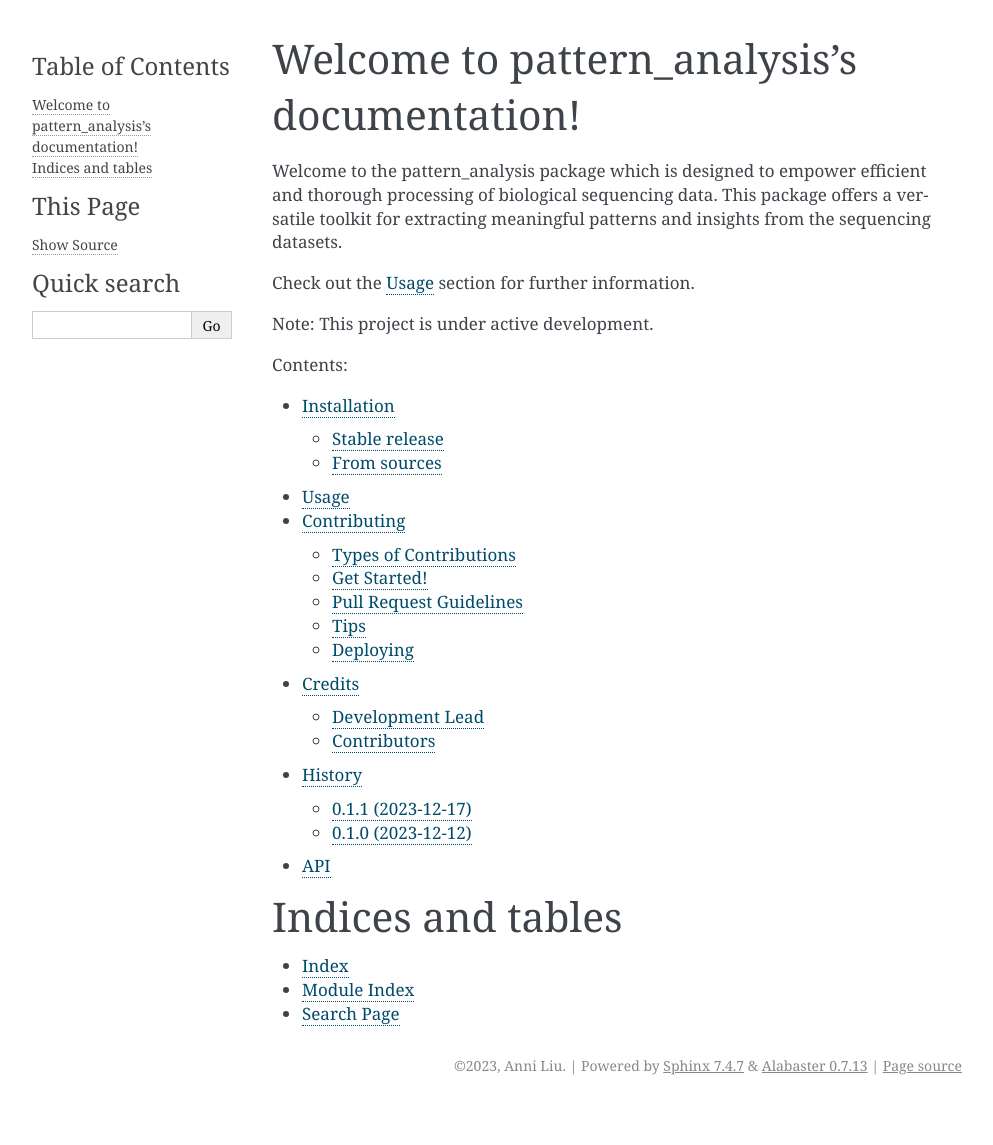
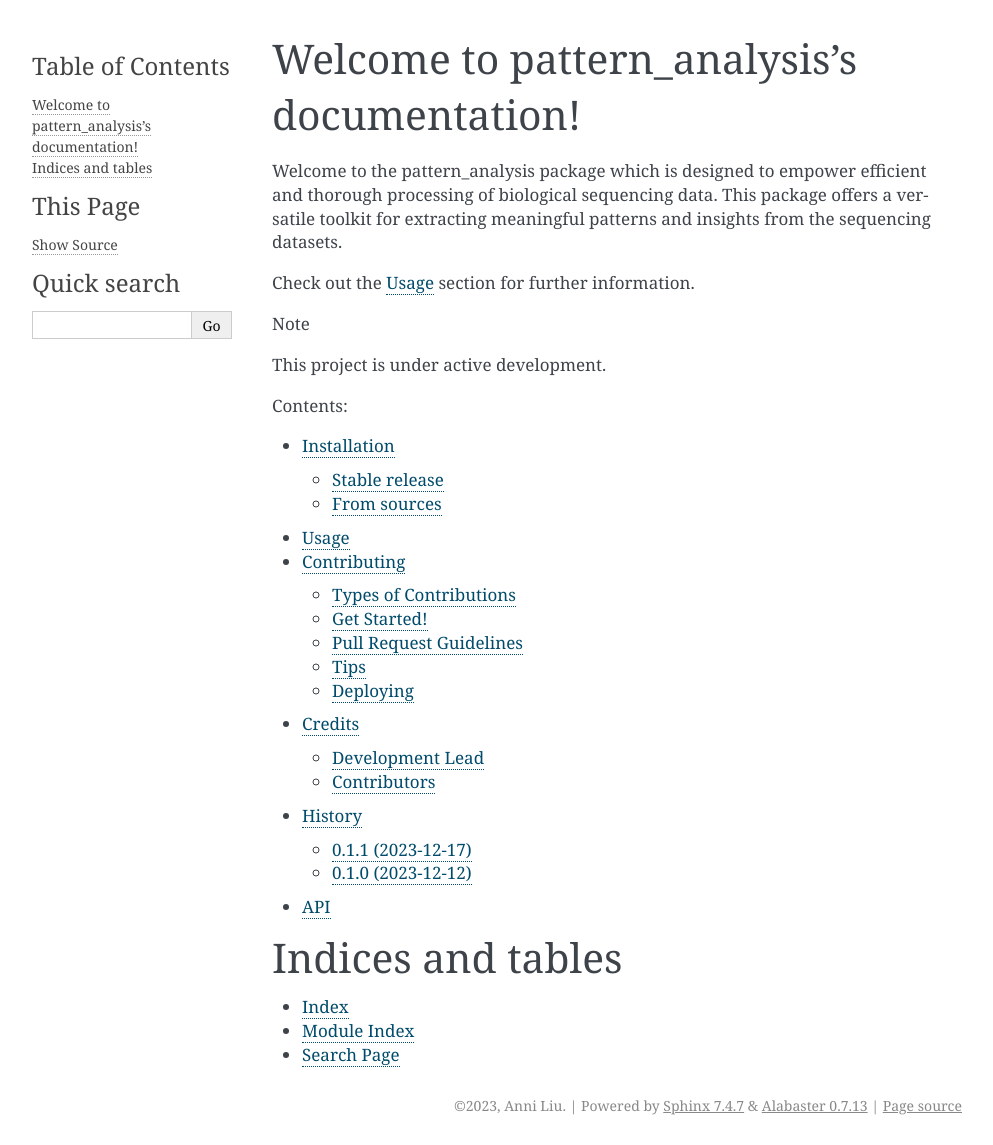
Before and after one commit to ScienceComputing/pattern_analysis, a Sphinx documentation site: the page built from docs/source/index.rst, in a window 1280 px wide. Shown: the whole page, without its empty margins (148-1141 px from the left). Built offline with Sphinx 7.4.7, drawn with Linux system fonts in a browser that asks for light colours; before the commit the page ends 1105 px from its top, so only the background shows below that; part of the change alters nothing that is shown.

```diff
--- a/docs/source/index.rst
+++ b/docs/source/index.rst
@@ -5,7 +5,9 @@ Welcome to the pattern_analysis package which is designed to empower efficient a
 
 Check out the :doc:`usage` section for further information.
 
-Note: This project is under active development.
+Note
+
+This project is under active development.
 
 .. toctree::
    :maxdepth: 2
```
